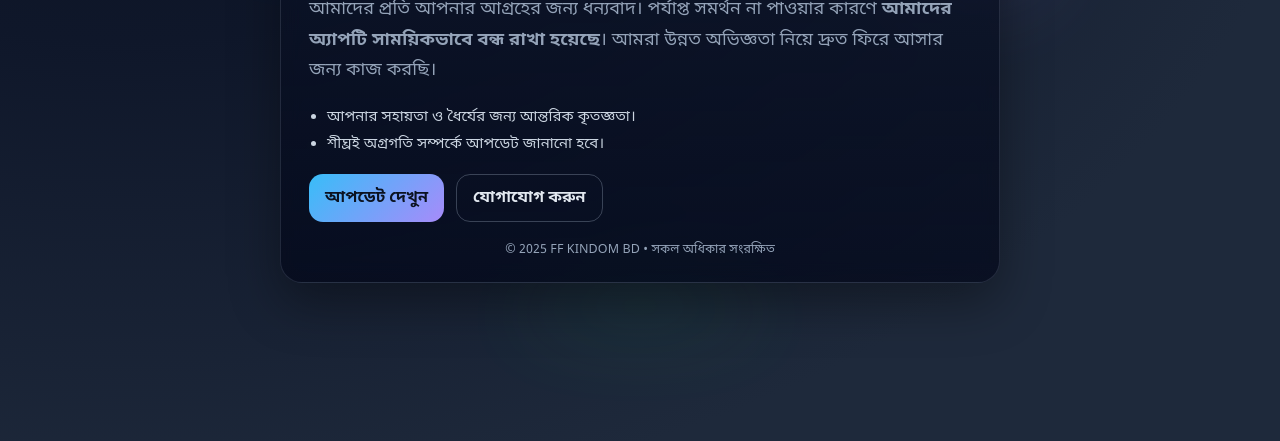
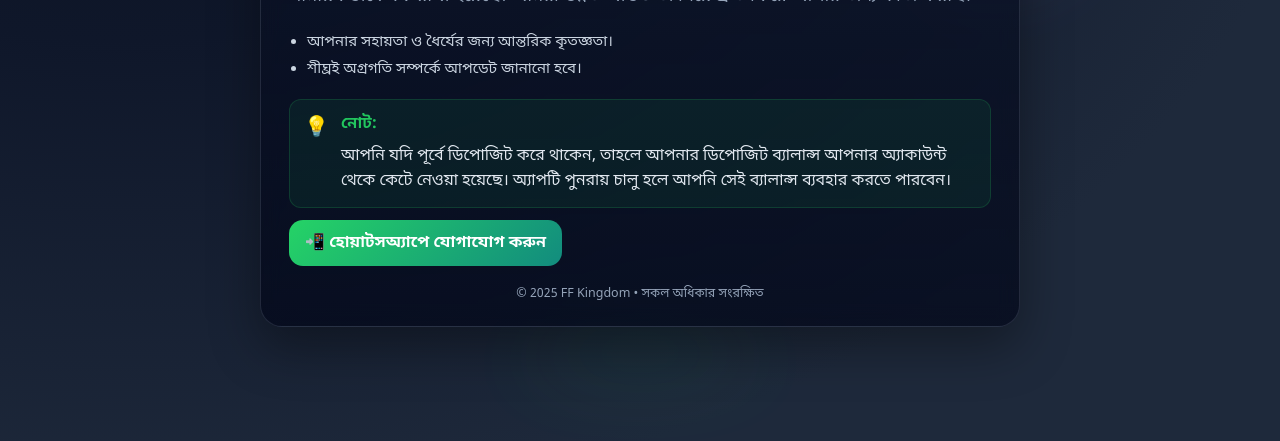
Before and after one commit to swampodsarkar/FF-KINGDOM, a plain HTML site: page index.html in a window 1280 px wide. Shown: the part 359-800 px from the top of the page. Drawn offline with Linux system fonts and the light colour scheme.

Commit message:
Update index.html

```diff
--- a/index.html
+++ b/index.html
@@ -3,110 +3,87 @@
 <head>
   <meta charset="utf-8" />
   <meta name="viewport" content="width=device-width, initial-scale=1" />
-  <title>সাময়িকভাবে সেবা বন্ধ</title>
+  <title>সাময়িকভাবে সেবা বন্ধ — FF Kingdom</title>
   <meta name="description" content="পর্যাপ্ত সমর্থন না পাওয়ায় অ্যাপটি সাময়িকভাবে বন্ধ রাখা হয়েছে।" />
   <link rel="preconnect" href="https://fonts.googleapis.com">
   <link rel="preconnect" href="https://fonts.gstatic.com" crossorigin>
   <link href="https://fonts.googleapis.com/css2?family=Noto+Sans+Bengali:wght@400;600;700&display=swap" rel="stylesheet">
   <style>
     :root{
-      --bg1:#0f172a; /* slate-900 */
-      --bg2:#1e293b; /* slate-800 */
-      --card:#0b1220aa;
-      --text:#e2e8f0; /* slate-200 */
-      --muted:#94a3b8; /* slate-400 */
-      --accent:#38bdf8; /* sky-400 */
-      --accent-2:#a78bfa; /* violet-400 */
+      --bg1:#0f172a;
+      --bg2:#1e293b;
+      --text:#e2e8f0;
+      --muted:#94a3b8;
+      --accent:#38bdf8;
+      --accent-2:#a78bfa;
       --success:#22c55e;
       --shadow: 0 20px 50px rgba(0,0,0,.35);
+      --notice-bg: rgba(34,197,94,0.08);
+      --notice-border: rgba(34,197,94,0.18);
     }
 
     *{box-sizing:border-box}
     html,body{height:100%}
     body{
       margin:0;
-      font-family:"Noto Sans Bengali", system-ui, -apple-system, Segoe UI, Roboto, sans-serif;
+      font-family:"Noto Sans Bengali", system-ui, sans-serif;
       color:var(--text);
       background: radial-gradient(1200px 800px at 10% 10%, #0b1220 0%, var(--bg1) 40%, var(--bg2) 100%),
                   linear-gradient(135deg, rgba(56,189,248,.08), rgba(167,139,250,.08));
-      display:grid;
-      place-items:center;
-      padding:24px;
+      display:grid; place-items:center; padding:24px;
     }
 
-    .wrap{
-      width:min(720px, 100%);
-      position:relative;
-      isolation:isolate;
-    }
-
-    .glow{
-      position:absolute; inset:-60px; z-index:-1;
+    .wrap{width:min(760px, 100%);position:relative;isolation:isolate;}
+    .glow{position:absolute; inset:-60px; z-index:-1;
       background: radial-gradient(300px 300px at 10% 10%, rgba(56,189,248,.25), transparent 60%),
                   radial-gradient(300px 300px at 90% 20%, rgba(167,139,250,.25), transparent 60%),
                   radial-gradient(300px 300px at 50% 110%, rgba(34,197,94,.18), transparent 60%);
-      filter: blur(40px);
-      opacity:.9;
-      pointer-events:none;
-    }
+      filter: blur(40px); opacity:.9; pointer-events:none;}
 
-    .card{
-      background: linear-gradient(180deg, rgba(15,23,42,.85), rgba(2,6,23,.7));
-      border:1px solid rgba(148,163,184,.18);
-      border-radius:22px;
-      box-shadow:var(--shadow);
-      padding:28px 28px 24px;
+    .card{background: linear-gradient(180deg, rgba(15,23,42,.85), rgba(2,6,23,.7));
+      border:1px solid rgba(148,163,184,.18); border-radius:22px;
+      box-shadow:var(--shadow); padding:28px 28px 24px;
       backdrop-filter: blur(10px) saturate(120%);
-      animation: floatIn .7s cubic-bezier(.2,.8,.2,1);
-    }
-
+      animation: floatIn .7s cubic-bezier(.2,.8,.2,1);}
     @keyframes floatIn{from{opacity:0; transform:translateY(16px) scale(.98)} to{opacity:1; transform:translateY(0) scale(1)}}
 
-    .brand{
-      display:flex; align-items:center; gap:12px; margin-bottom:10px;
-    }
-    .logo{
-      width:44px; height:44px; border-radius:12px; display:grid; place-items:center;
+    .brand{display:flex; align-items:center; gap:12px; margin-bottom:10px;}
+    .logo{width:44px; height:44px; border-radius:12px; display:grid; place-items:center;
       background: linear-gradient(135deg, var(--accent), var(--accent-2));
       box-shadow: 0 10px 20px rgba(56,189,248,.25), 0 10px 30px rgba(167,139,250,.18);
-      font-weight:700; color:#0b1220; letter-spacing:.5px;
-    }
-    .brand h1{
-      font-size: clamp(20px, 3.5vw, 28px);
-      margin:0; font-weight:700;
-    }
+      font-weight:700; color:#0b1220; letter-spacing:.5px;}
+    .brand h1{font-size: clamp(20px, 3.5vw, 28px); margin:0; font-weight:700;}
 
-    .badge{
-      display:inline-flex; align-items:center; gap:8px;
+    .badge{display:inline-flex; align-items:center; gap:8px;
       background: rgba(56,189,248,.12);
       color:#e0f2fe;
       border:1px solid rgba(56,189,248,.35);
-      padding:6px 10px; border-radius:999px; font-size:13px; margin:8px 0 14px;
-    }
+      padding:6px 10px; border-radius:999px; font-size:13px; margin:8px 0 14px;}
     .badge .dot{width:8px; height:8px; border-radius:50%; background:#eab308; box-shadow:0 0 0 4px rgba(234,179,8,.15)}
 
     h2.title{font-size: clamp(24px, 4vw, 32px); margin:6px 0 10px;}
     p.lead{font-size: clamp(15px, 2.6vw, 18px); color:var(--muted); line-height:1.7; margin:0 0 18px}
+    .list{margin:0 0 16px; padding-left:18px; color:#cbd5e1; line-height:1.8; font-size:15px;}
 
-    .list{
-      margin:0 0 16px; padding-left:18px; color:#cbd5e1; line-height:1.8; font-size:15px;
+    .notice{
+      background:var(--notice-bg); border:1px solid var(--notice-border);
+      color:var(--text); padding:12px 14px; border-radius:12px; margin:12px 0; line-height:1.6;
+      display:flex; gap:12px; align-items:flex-start;
     }
+    .notice .icon{font-size:20px}
+    .notice strong{color:var(--success)}
 
-    .actions{display:flex; flex-wrap:wrap; gap:12px; margin-top:14px}
-    .btn{
-      appearance:none; border:none; cursor:pointer; padding:12px 16px; border-radius:14px; font-weight:600;
-      transition:.2s ease; text-decoration:none; display:inline-flex; align-items:center; gap:8px;
-    }
-    .btn.primary{background:linear-gradient(135deg, var(--accent), var(--accent-2)); color:#0b1220}
-    .btn.primary:hover{transform: translateY(-1px); filter:saturate(1.1)}
-    .btn.ghost{background:transparent; color:var(--text); border:1px solid rgba(148,163,184,.35)}
-    .btn.ghost:hover{background:rgba(148,163,184,.08)}
+    .actions{display:flex; flex-wrap:wrap; gap:12px; margin-top:6px}
+    .btn{appearance:none; border:none; cursor:pointer; padding:12px 16px; border-radius:14px; font-weight:600;
+      transition:.2s ease; text-decoration:none; display:inline-flex; align-items:center; gap:8px;}
+    .btn.whatsapp{background:linear-gradient(135deg, #25D366, #128C7E); color:#fff;}
+    .btn.whatsapp:hover{transform: translateY(-1px); filter:saturate(1.1)}
 
     footer{margin-top:18px; color:var(--muted); font-size:12.5px; text-align:center}
-    footer a{color:#bae6fd; text-decoration:none}
 
-    /* Small helper for RTL-like feel in Bengali */
-    .bn{letter-spacing:.1px}
+    @media (max-width:560px){
+      .card{padding:18px}
+    }
   </style>
 </head>
 <body>
@@ -114,37 +91,45 @@
     <div class="glow" aria-hidden="true"></div>
     <main class="card" role="dialog" aria-labelledby="title" aria-describedby="desc">
       <div class="brand">
-        <div class="logo" aria-hidden="true">APP</div>
-        <h1 class="bn">আমাদের অ্যাপ</h1>
+        <div class="logo" aria-hidden="true">FF</div>
+        <h1>FF Kingdom</h1>
       </div>
 
-      <span class="badge" aria-live="polite"><span class="dot" aria-hidden="true"></span> সাময়িক আপডেট</span>
+      <span class="badge"><span class="dot"></span> সাময়িক আপডেট</span>
 
-      <h2 id="title" class="title bn">পর্যাপ্ত সমর্থন না পাওয়ায় সেবা সাময়িকভাবে বন্ধ</h2>
-      <p id="desc" class="lead bn">
+      <h2 id="title" class="title">পর্যাপ্ত সমর্থন না পাওয়ায় সেবা সাময়িকভাবে বন্ধ</h2>
+      <p id="desc" class="lead">
         আমাদের প্রতি আপনার আগ্রহের জন্য ধন্যবাদ। পর্যাপ্ত সমর্থন না পাওয়ার কারণে
-        <strong>আমাদের অ্যাপটি সাময়িকভাবে বন্ধ রাখা হয়েছে</strong>। আমরা উন্নত অভিজ্ঞতা নিয়ে
-        দ্রুত ফিরে আসার জন্য কাজ করছি।
+        <strong>FF Kingdom</strong> সাময়িকভাবে বন্ধ রাখা হয়েছে। আমরা উন্নত অভিজ্ঞতা নিয়ে দ্রুত ফিরে আসার জন্য কাজ করছি।
       </p>
 
-      <ul class="list bn">
+      <ul class="list">
         <li>আপনার সহায়তা ও ধৈর্যের জন্য আন্তরিক কৃতজ্ঞতা।</li>
         <li>শীঘ্রই অগ্রগতি সম্পর্কে আপডেট জানানো হবে।</li>
       </ul>
 
-      <div class="actions">
-        <a class="btn primary" href="#" target="_blank" rel="noopener">আপডেট দেখুন</a>
-        <a class="btn ghost" href="mailto:support@example.com">যোগাযোগ করুন</a>
+      <div class="notice">
+        <div class="icon">💡</div>
+        <div>
+          <div style="margin-bottom:6px"><strong>নোট:</strong></div>
+          <div>
+            আপনি যদি পূর্বে ডিপোজিট করে থাকেন, তাহলে আপনার ডিপোজিট ব্যালান্স আপনার অ্যাকাউন্ট থেকে কেটে নেওয়া হয়েছে।
+            অ্যাপটি পুনরায় চালু হলে আপনি সেই ব্যালান্স ব্যবহার করতে পারবেন।
+          </div>
+        </div>
       </div>
 
-      <footer class="bn">
-        © <span id="year"></span> FF KINDOM BD  • সকল অধিকার সংরক্ষিত
+      <div class="actions">
+        <a class="btn whatsapp" href="https://wa.me/8801767882562?text=হ্যালো%20FF%20Kingdom%20টীম%2C%20আমার%20এসি%20বিষয়ে%20কিছু%20জিজ্ঞাসা%20আছে।" target="_blank" rel="noopener">📲 হোয়াটসঅ্যাপে যোগাযোগ করুন</a>
+      </div>
+
+      <footer>
+        © <span id="year"></span> FF Kingdom • সকল অধিকার সংরক্ষিত
       </footer>
     </main>
   </div>
 
   <script>
-    // Year auto-fill
     document.getElementById('year').textContent = new Date().getFullYear();
   </script>
 </body>
```
